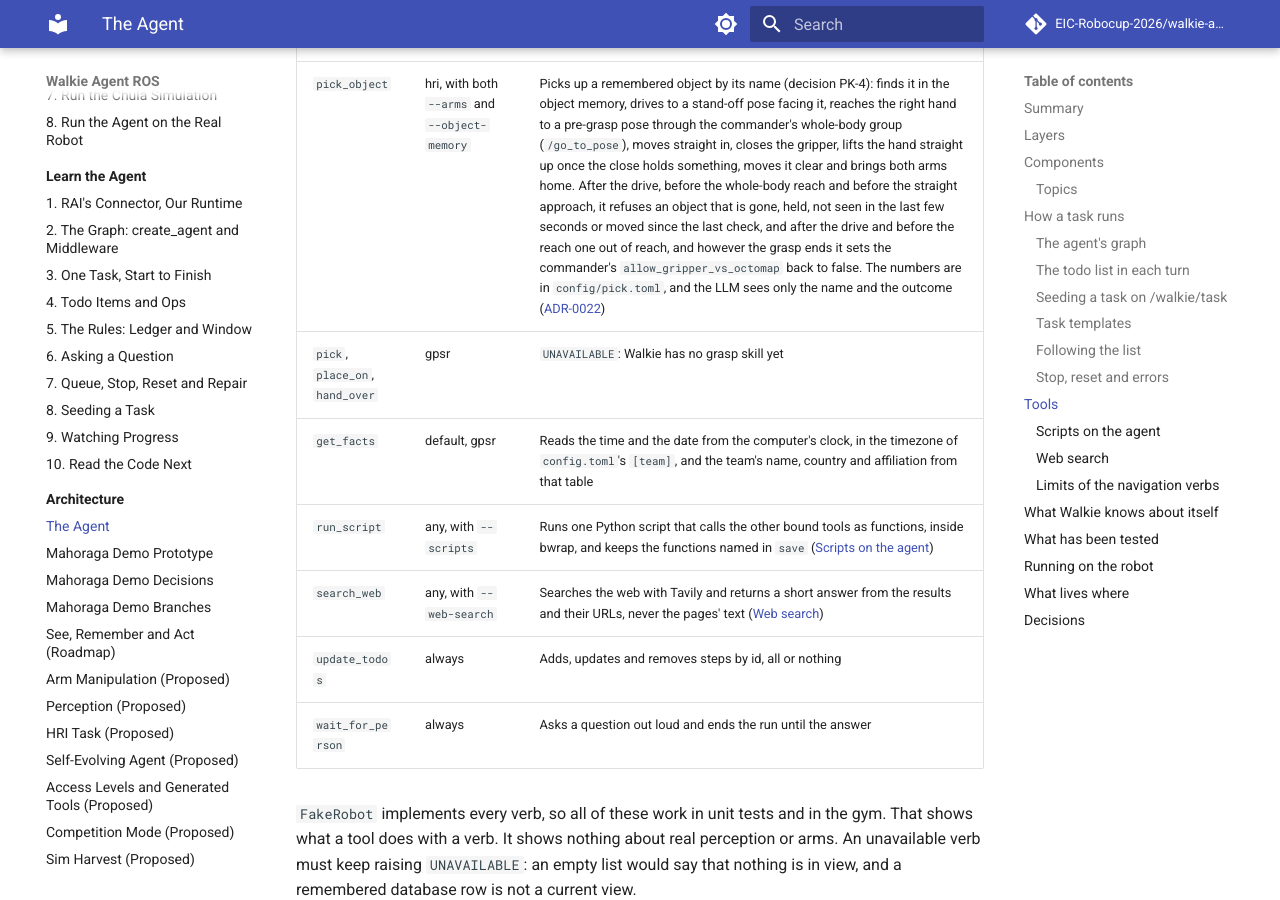
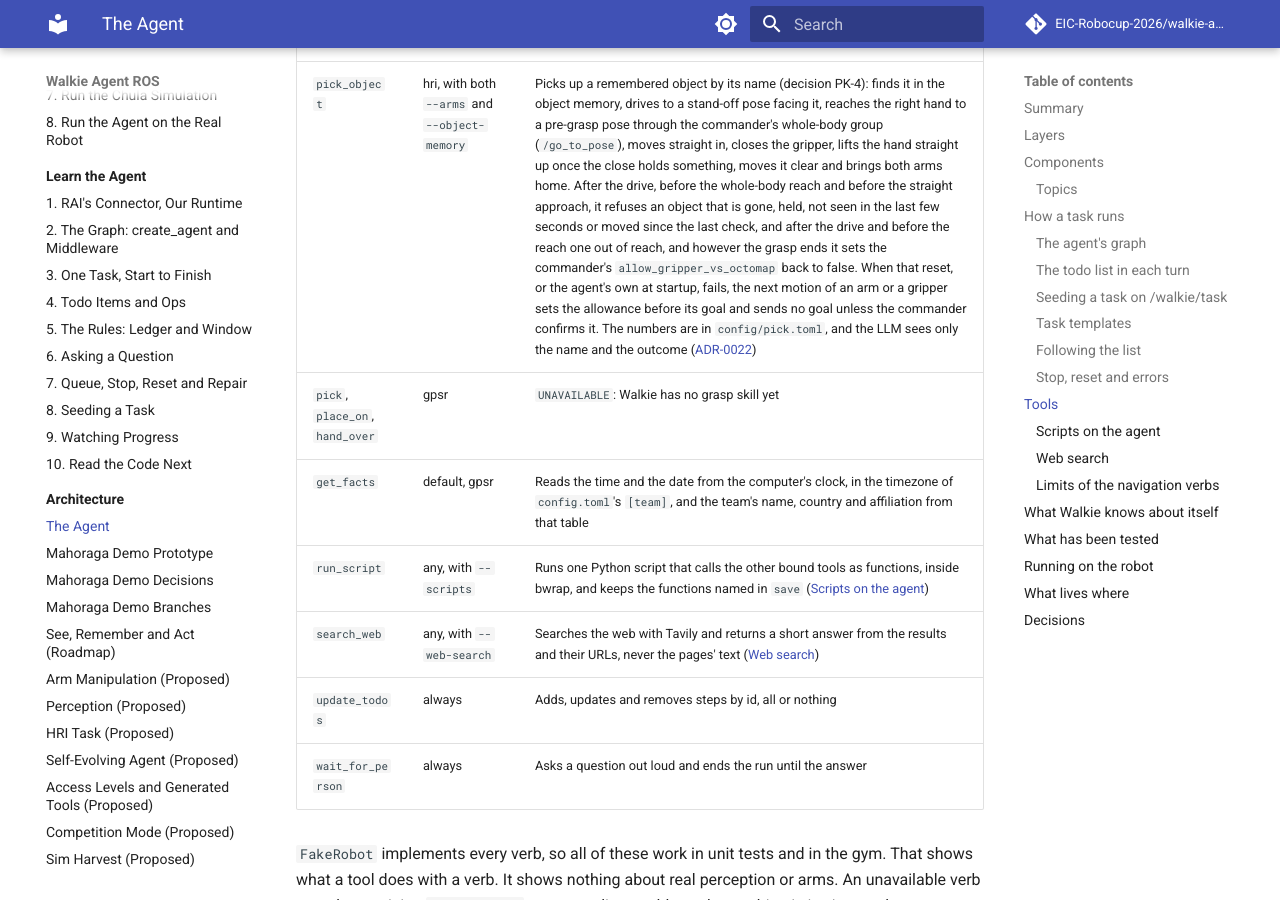
Before and after one commit to EIC-Robocup-2026/walkie-agent-ros, an MkDocs documentation site: the page built from docs/architecture/agent.md, in a window 1280 px wide and 900 px high, scrolled down 12174 px. Built offline with MkDocs 1.6.1 and Material for MkDocs 9.7.7, drawn with Linux system fonts in a browser that asks for light colours; comment, search, counter and statistics services are not loaded.

Commit message:
docs: say how a failed or late allowance reset is handled

```diff
--- a/docs/architecture/agent.md
+++ b/docs/architecture/agent.md
@@ -434,7 +434,7 @@ set, and `--web-search` adds `search_web` to any set.
 | `move_arm_to_pose` | hri, arms, with `--arms` | Moves one arm or both to a named pose through `bimanual_commander`'s `/set_joint_position`, then checks the joints against the pose ([ADR-0021](decisions/0021-arm-control-through-commander.md), [ADR-0022](decisions/0022-named-arm-poses.md)) |
 | `set_gripper` | hri, arms, with `--arms` | Opens, half opens or closes one gripper or both through `/control_gripper`, and says whether a close is holding something. A close in the `receive` pose starts 5 s after the call |
 | `get_arm_state` | hri, arms, with `--arms` | Reads both arms and the fingers, and says whether Walkie may drive |
-| `pick_object` | hri, with both `--arms` and `--object-memory` | Picks up a remembered object by its name (decision PK-4): finds it in the object memory, drives to a stand-off pose facing it, reaches the right hand to a pre-grasp pose through the commander's whole-body group (`/go_to_pose`), moves straight in, closes the gripper, lifts the hand straight up once the close holds something, moves it clear and brings both arms home. After the drive, before the whole-body reach and before the straight approach, it refuses an object that is gone, held, not seen in the last few seconds or moved since the last check, and after the drive and before the reach one out of reach, and however the grasp ends it sets the commander's `allow_gripper_vs_octomap` back to false. The numbers are in `config/pick.toml`, and the LLM sees only the name and the outcome ([ADR-0022](decisions/0022-named-arm-poses.md)) |
+| `pick_object` | hri, with both `--arms` and `--object-memory` | Picks up a remembered object by its name (decision PK-4): finds it in the object memory, drives to a stand-off pose facing it, reaches the right hand to a pre-grasp pose through the commander's whole-body group (`/go_to_pose`), moves straight in, closes the gripper, lifts the hand straight up once the close holds something, moves it clear and brings both arms home. After the drive, before the whole-body reach and before the straight approach, it refuses an object that is gone, held, not seen in the last few seconds or moved since the last check, and after the drive and before the reach one out of reach, and however the grasp ends it sets the commander's `allow_gripper_vs_octomap` back to false. When that reset, or the agent's own at startup, fails, the next motion of an arm or a gripper sets the allowance before its goal and sends no goal unless the commander confirms it. The numbers are in `config/pick.toml`, and the LLM sees only the name and the outcome ([ADR-0022](decisions/0022-named-arm-poses.md)) |
 | `pick`, `place_on`, `hand_over` | gpsr | `UNAVAILABLE`: Walkie has no grasp skill yet |
 | `get_facts` | default, gpsr | Reads the time and the date from the computer's clock, in the timezone of `config.toml`'s `[team]`, and the team's name, country and affiliation from that table |
 | `run_script` | any, with `--scripts` | Runs one Python script that calls the other bound tools as functions, inside bwrap, and keeps the functions named in `save` ([Scripts on the agent](#scripts-on-the-agent)) |
--- a/docs/architecture/decisions/0021-arm-control-through-commander.md
+++ b/docs/architecture/decisions/0021-arm-control-through-commander.md
@@ -36,10 +36,20 @@ parameters, `grasp_detect_min` and `grasp_detect_max`, from
 grasp band, and at startup `allow_gripper_vs_octomap`. It reads nothing else
 there. For `pick_object` only (decision PK-4), it sets one parameter through
 `/bimanual_commander/set_parameters`: `allow_gripper_vs_octomap`, which lets the
-fingers touch the sensed octomap during the straight approach and the lift, and
-which the next joint move or open of a gripper clears. The pick sets it back to
-false, the commander's default, however its grasp ends, a stop included, and the
-agent does so at startup when an earlier run left it on. It sets nothing else.
+fingers touch the sensed octomap during the straight approach, the lift and the
+move clear of the surface. It stays on through the move of the picking arm home,
+which asks for it, and the next joint move or reach without it, or the next open
+of a gripper, clears it. The pick sets it back to false, the commander's default,
+however its grasp ends, a stop included, and the agent does so at startup when
+an earlier run left it on. A startup read or reset that fails is logged, not
+raised: the commander's value stays as it is, possibly on, and the agent holds it
+as unknown, so the first motion of an arm or a gripper sets it before its goal
+(false, for a gripper) and sends no goal unless the commander confirms that. The
+agent sends every change of it through one client, one at a time under a lock of
+its own, and the reset reads the value back after it settles: a true read then,
+as from a change that reached the commander late, fails the reset and leaves the
+value unknown. The read checks the parameter, not the planning scene the
+commander builds from it. It sets nothing else.
 
 **Consequences**
 
--- a/docs/architecture/manipulation.md
+++ b/docs/architecture/manipulation.md
@@ -368,7 +368,10 @@ generic tool: `/navigate_to_pose`, `/set_joint_position`,
 `/list_skills`. The commander client also writes `allow_gripper_vs_octomap`
 through `/bimanual_commander/set_parameters` for `pick_object`'s grasp, sets it
 back to false after the grasp and at startup, and writes no other parameter
-([ADR-0021](decisions/0021-arm-control-through-commander.md)).
+([ADR-0021](decisions/0021-arm-control-through-commander.md)). A startup read
+or reset that fails is only logged and can leave it on; the agent then holds
+it as unknown, and the first motion of an arm or a gripper sets it before its
+goal and sends no goal unless the commander confirms the change.
 No tool uses that service.
 
 **Forbidden names** are never touched by any tool:
--- a/docs/setup/08-chula-simulation.md
+++ b/docs/setup/08-chula-simulation.md
@@ -481,9 +481,11 @@ the tool log shows each as a call:
 However the grasp ends, held, failed, interrupted by an error or stopped,
 the pick then sets `allow_gripper_vs_octomap` back to false, the commander's
 default, and sends no arm motion to do it. If that reset fails, the pick's
-error says so, and the next arm motion sets the allowance again before it
-moves. At startup the agent reads the allowance and turns it off when an
-earlier run left it on, such as a run stopped mid-grasp.
+error says so, and the next motion of an arm or a gripper sets the allowance
+again before it moves, and moves only if the commander confirms it. At startup
+the agent reads the allowance and turns it off when an earlier run left it on,
+such as a run stopped mid-grasp. A startup read or reset that fails is only
+logged; the allowance then stays as it is until that first motion sets it.
 
 After a pick both arms are home, a travel-safe pose, so the robot may drive
 with the object. All the numbers are in `config/pick.toml`, which the agent
```
Also changed, not shown: docs/setup/09-real-robot.md (+14 -7 lines).
